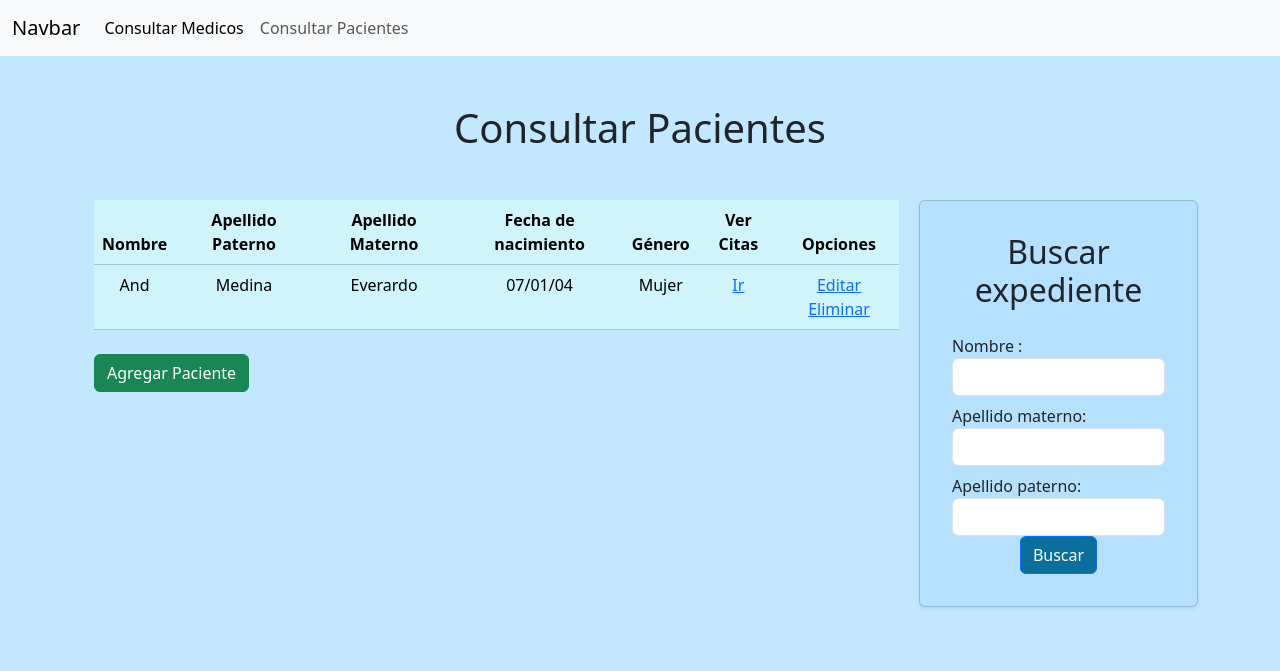
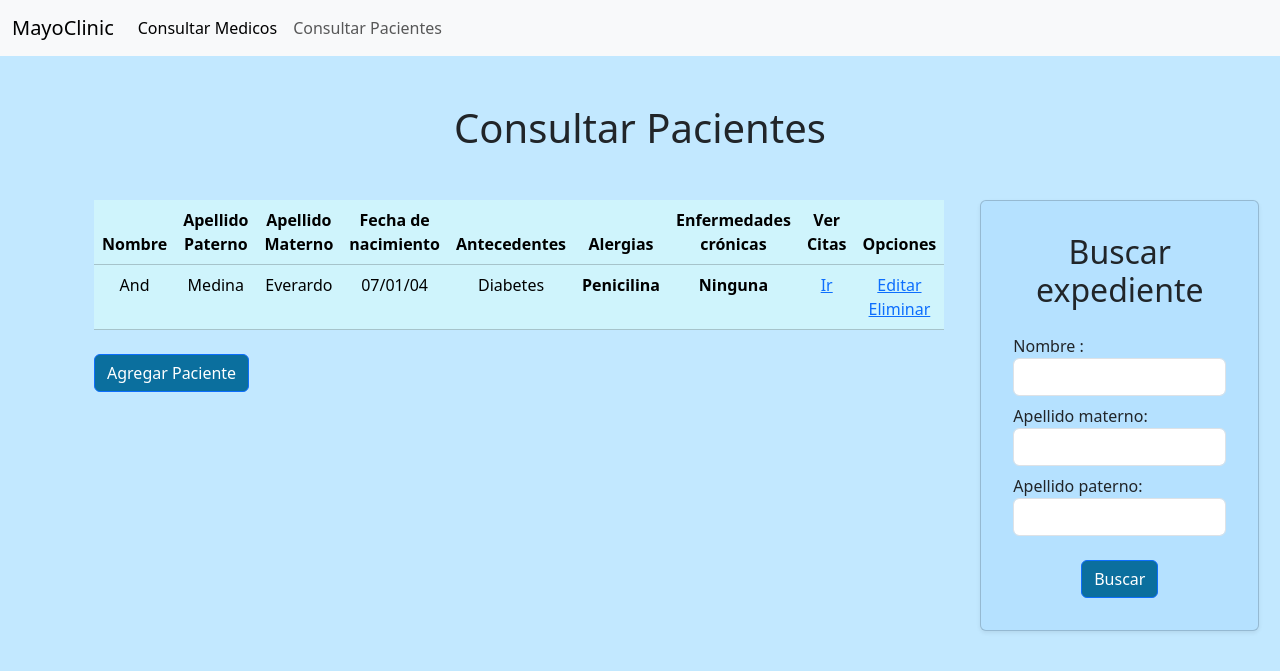
Before and after one commit to AndreaME07/NuevoProyectoClinica, a Flask app: page /mostrarPacientes in a window 1280 px wide. Shown: the top 671 px of the page. Run offline with Flask 3, Linux system fonts and the light colour scheme; some libraries are stand-ins or nearby versions.

Commit message:
Arreglo de botones y tablas

```diff
--- a/app.py
+++ b/app.py
@@ -7,7 +7,7 @@ app = Flask(__name__, template_folder='template')
 app.config['MYSQL_HOST'] = 'localhost'
 app.config['MYSQL_USER'] = 'root'
 app.config['MYSQL_PASSWORD'] = ''
-app.config['MYSQL_DB'] = 'db_clinicamayo'
+app.config['MYSQL_DB'] = 'clinicaMayo'
 app.config['MYSQL_UNIX_SOCKET'] = '/opt/lampp/var/mysql/mysql.sock'
 app.secret_key = 'mysecretkey'
 
@@ -21,7 +21,7 @@ def home():
 
 @app.route('/mostrarMedicos')
 def mostrarMedicos():
-    return render_template('vistas/consultarMedicos.html')
+    return render_template('vistas/mostrarMedicos.html')
 
 @app.route('/agregarMedico')
 def agregarMedico():
@@ -30,6 +30,7 @@ def agregarMedico():
 @app.route('/editarMedico')
 def editarMedico():
     return render_template('opciones/editarMedico.html')
+
 
 
 # Expedientes ----------------------------------------------------------------------------------
@@ -63,9 +64,9 @@ def exploracionPaciente():
 def diagnostico():
     return render_template('diagnostico.html')
 
-@app.route('/editarPaciente')
-def editarPaciente():
-    return render_template('editarPaciente.html')
+@app.route('/editarPacientes')
+def editarPacientes():
+    return render_template('opciones/editarPacientes.html')
 
 @app.route('/menuUser')
 def menuUser():
--- a/template/navBar.html
+++ b/template/navBar.html
@@ -1,6 +1,6 @@
 <nav class="navbar navbar-expand-lg bg-body-tertiary">
     <div class="container-fluid">
-        <a class="navbar-brand" href="#">Navbar</a>
+        <a class="navbar-brand" href="#">MayoClinic</a>
         <button class="navbar-toggler" type="button" data-bs-toggle="collapse" data-bs-target="#navbarSupportedContent" aria-controls="navbarSupportedContent" aria-expanded="false" aria-label="Toggle navigation">
             <span class="navbar-toggler-icon"></span>
         </button>
--- a/template/opciones/agregarMedico.html
+++ b/template/opciones/agregarMedico.html
@@ -44,7 +44,7 @@
             </select>
         </div>
 
-            <button type="submit" class="btn btn-info mt-3">Guardar datos</button>
+            <button type="submit" class="btn btn-primary mt-4" style="background-color: #0b6f9e; color: white;">Guardar datos</button>
 
     </form>
 </div>
--- a/template/opciones/agregarPaciente.html
+++ b/template/opciones/agregarPaciente.html
@@ -36,7 +36,7 @@
             </div>
             <div class="text-center">
 
-                <button type="submit" class="btn btn-info mt-3">Agregar paciente</button>
+                <button type="submit" class="btn btn-primary mt-4" style="background-color: #0b6f9e; color: white;">Agregar paciente</button>
             </div>
         </form>
     </div>
--- a/template/opciones/editarMedico.html
+++ b/template/opciones/editarMedico.html
@@ -43,7 +43,7 @@
                 </select>
             </div>
 
-            <button type="submit" class="btn btn-info mt-3">Actualizar datos</button>
+            <button type="submit" class="btn btn-primary mt-4" style="background-color: #0b6f9e; color: white;">Actualizar datos</button>
 
         </form>
     </div>
--- a/template/vistas/agregarCita.html
+++ b/template/vistas/agregarCita.html
@@ -83,8 +83,8 @@
 
     <div class="d-flex justify-content-center mt-4">
 
-        <button type="submit" class="btn btn-primary btn-sm mx-5" style="background-color: #0b6f9e;">Guardar datos</button>
-        <button type="submit" class="btn btn-primary btn-sm mx-5" style="background-color: #0b6f9e;">Diagnóstico</button>
+        <button type="submit" class="btn btn-primary btn-sm mx-7" style="background-color: #0b6f9e;">Guardar datos</button>
+
 
     </div>
 </div>
--- a/template/vistas/consultarMedicos.html
+++ b/template/vistas/mostrarMedicos.html
@@ -12,9 +12,9 @@
                         <th>Nombre</th>
                         <th>Apellido Paterno</th>
                         <th>Apellido Materno</th>
-                        <th>Correo</th>
                         <th>RFC</th>
                         <th>Cedula</th>
+                        <th>Correo</th>
                         <th>Opciones</th>
                     </tr>
                 </thead>
@@ -23,9 +23,9 @@
                         <td>And</td>
                         <td>Medina</td>
                         <td>Everardo</td>
-                        <td>andy@ejemplo.com</td>
                         <td>XXXOOWOWP1ANDY</td>
                         <td>asdasd</td>
+                        <td>andy@ejemplo.com</td>
                         <td>
                             <a href="/editarMedico" class="">Editar</a>
                             <a href="" class="text-danger">Eliminar</a>
@@ -36,7 +36,7 @@
         </div>
     </div>
 
-    <a class="btn btn-info" href="/agregarMedico"> Agregar Medico</a>
+    <a class="btn btn-primary mt-4" style="background-color: #0b6f9e; color: white;" href="/agregarMedico"> Agregar Medico</a>
 
 </div>
 
--- a/template/vistas/mostrarPacientes.html
+++ b/template/vistas/mostrarPacientes.html
@@ -7,7 +7,7 @@
 
 <div class="container mt-5 d-flex ">
 
-    <div class="container me-2">
+    <div class="container me-4">
         <table class="table table-custom mb-0 table-info text-center">
             <thead>
                 <tr>
@@ -15,7 +15,9 @@
                     <th>Apellido Paterno</th>
                     <th>Apellido Materno</th>
                     <th>Fecha de nacimiento</th>
-                    <th>Género</th>
+                    <th>Antecedentes</th>
+                    <th>Alergias</th>
+                    <th>Enfermedades crónicas</th>
                     <th>Ver Citas</th>
                     <th>Opciones</th>
                 </tr>
@@ -26,19 +28,21 @@
                     <td>Medina</td>
                     <td>Everardo</td>
                     <td>07/01/04</td>
-                    <td>Mujer</td>
+                    <td>Diabetes</td>
+                    <th>Penicilina</th>
+                    <th>Ninguna</th>
                     <td>
                         <a href="/mostrarCitas">Ir</a>
                     </td>
                     <td>
-                        <a href="">Editar</a>
+                        <a href="/editarPacientes">Editar</a>
                         <a href="">Eliminar</a>
                     </td>
                 </tr>
             </tbody>
         </table>
 
-        <a href="/agregarPaciente" class="btn btn-success mt-4">Agregar Paciente</a>
+        <a href="/agregarPaciente" class="btn btn-primary mt-4" style="background-color: #0b6f9e; color: white;">Agregar Paciente</a>
     </div>
 
     <div class="card p-3 shadow-sm col-3" style="background-color: #b5e1ff;">
@@ -58,7 +62,7 @@
                 <input type="text" class="form-control" id="nombreExpediente" placeholder="">
             </div>
             <div class="text-center">
-                <button type="submit" class="btn btn-primary" style="background-color: #0b6f9e; color: white;">Buscar</button>
+                <button type="submit" class="btn btn-primary mt-4" style="background-color: #0b6f9e; color: white;">Buscar</button>
             </div>
         </div>
     </div>
```
Also changed, not shown: template/opciones/editarPaciente.html (deleted, +0 -33 lines), template/opciones/editarPacientes.html (added, +43 -0 lines), template/vistas/mostrarCitas.html (+16 -3 lines).
